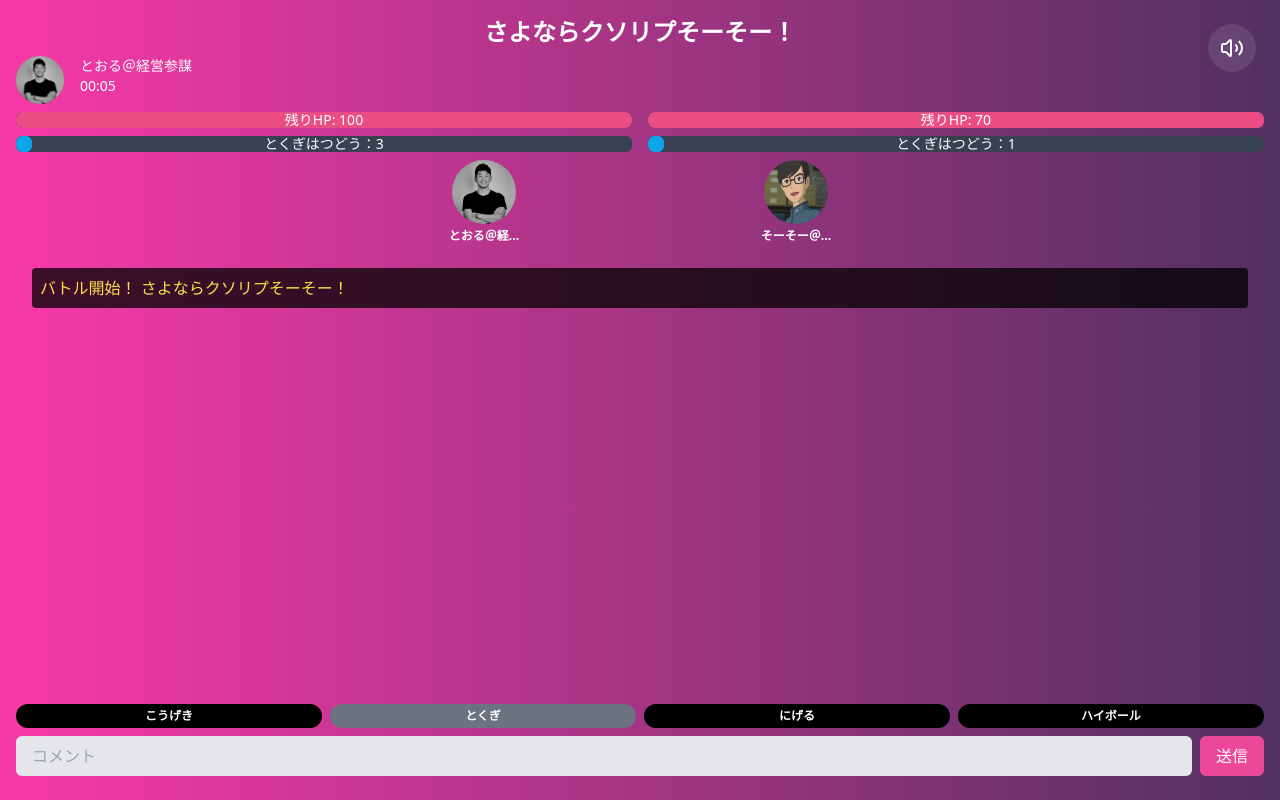
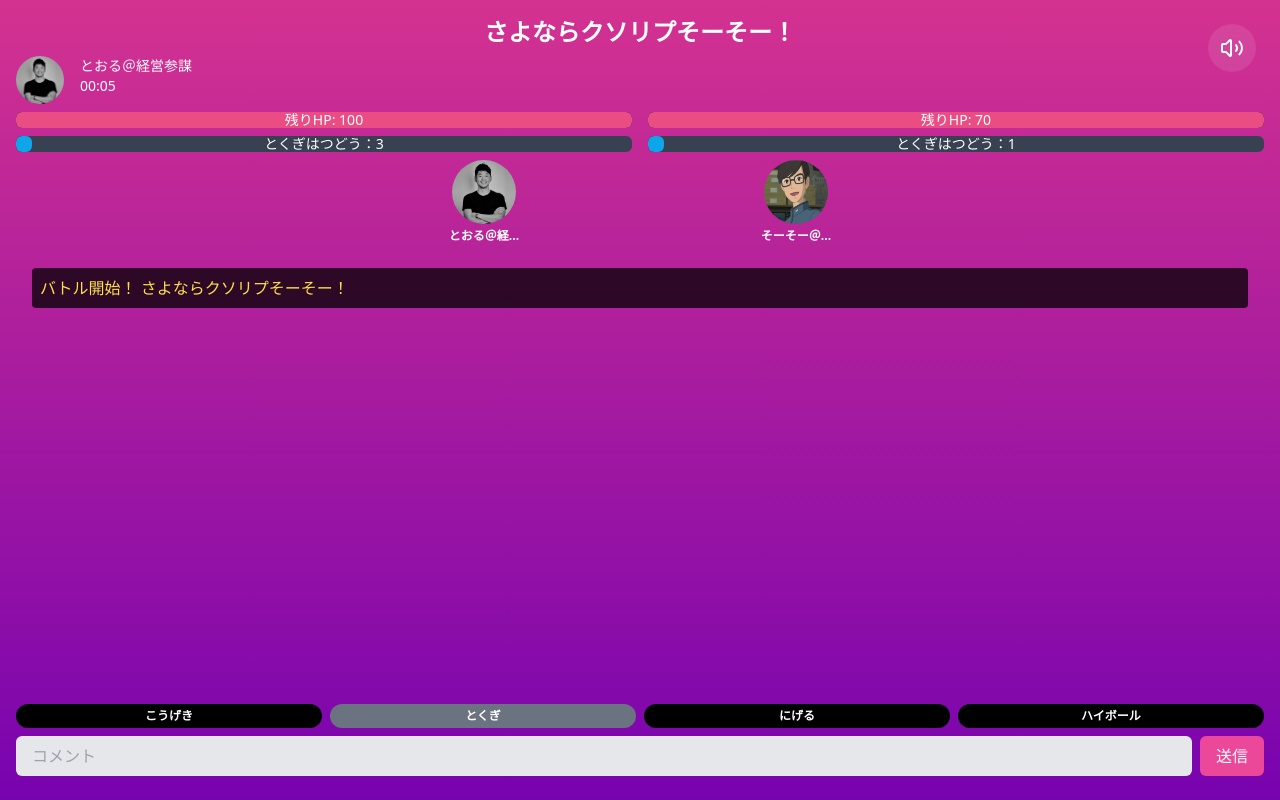
Before and after one commit to momopeee/battlefm, a React (Vite) app: page /battle1 in a window 1280 px wide. Built offline with nearby package versions, Linux system fonts and the light colour scheme.

Commit message:
Update background gradient
Updates the background gradient in src/index.css.

```diff
--- a/src/index.css
+++ b/src/index.css
@@ -140,5 +140,5 @@
 .original-gradient {
   height: 200px;
   width: 90%;
-  background-image: linear-gradient(90deg, rgba(248, 57, 168, 1), rgba(81, 48, 97, 1));
+  background-image: linear-gradient(180deg, rgba(212, 50, 144, 1), rgba(119, 3, 175, 1));
 }
--- a/src/pages/Battle1Screen.tsx
+++ b/src/pages/Battle1Screen.tsx
@@ -304,7 +304,7 @@ const Battle1Screen: React.FC = () => {
 
     // Add attack comments
     addComment(opponent1.name, attackComment);
-    addComment("システム", `そーそーの攻撃、とおるは${damage}のダメージを受けた`, true);
+    addComment("システム", `そーそーの攻撃、とおるは${damage}のダメージを受け���`, true);
 
     // Apply damage to player
     setPlayer({
@@ -383,7 +383,7 @@ const Battle1Screen: React.FC = () => {
     <div
       className="min-h-screen flex flex-col h-screen p-4 text-white"
       style={{
-        background: 'linear-gradient(90deg, rgba(248, 57, 168, 1), rgba(81, 48, 97, 1))',
+        background: 'linear-gradient(180deg, rgba(212, 50, 144, 1), rgba(119, 3, 175, 1))',
         backgroundSize: 'cover',
         backgroundPosition: 'center'
       }}
```
